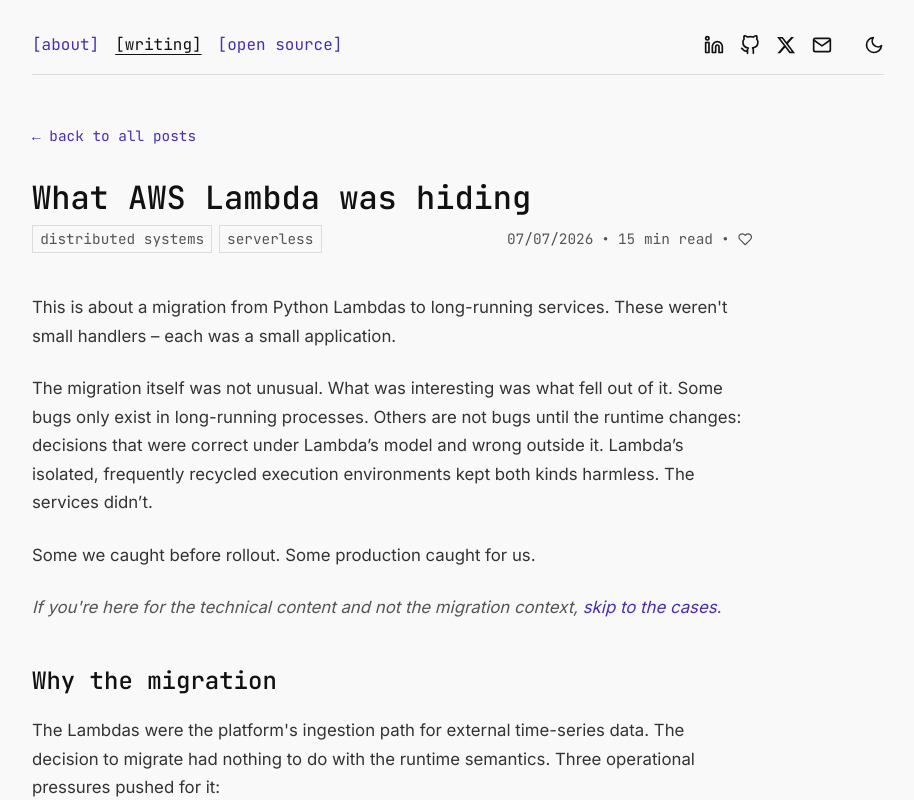
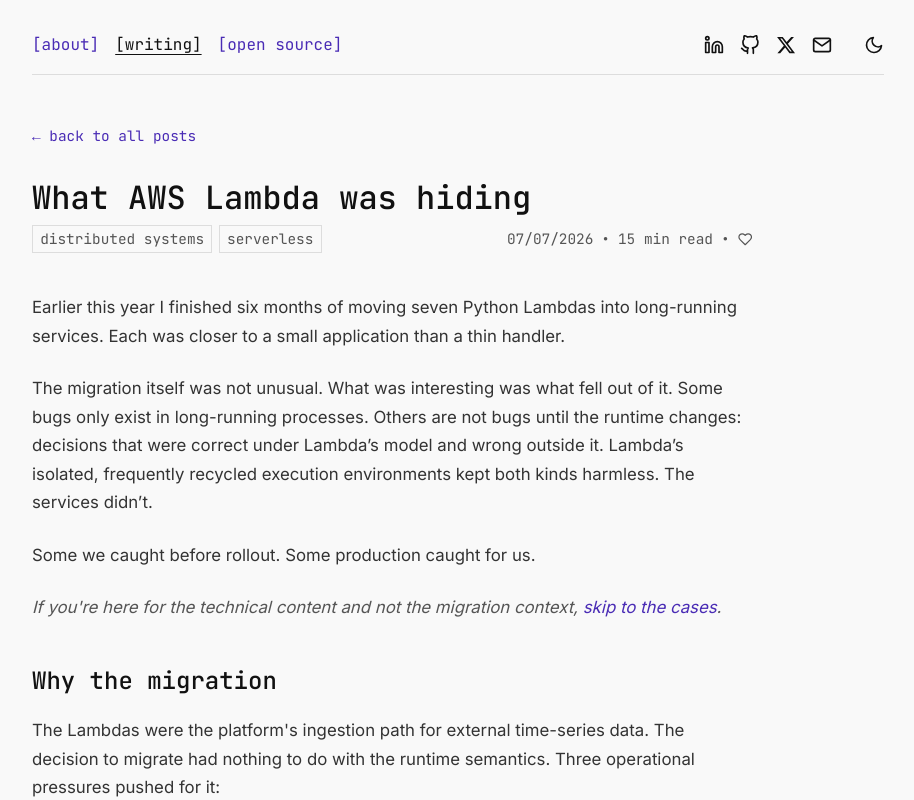
Before and after one commit to denyszhak/denyszhak.com, a React (Vite) app: page /writing/what-aws-lambda-was-hiding in a window 1280 px wide. Shown: the top 800 px of the page, without its empty margins (182-1096 px from the left). Built offline with nearby package versions, Linux system fonts and the light colour scheme; no server answers.

Commit message:
change lambda intro

```diff
--- a/src/pages/posts/WhatLambdaWasHiding.jsx
+++ b/src/pages/posts/WhatLambdaWasHiding.jsx
@@ -43,7 +43,7 @@
         </header>
 
         <p>
-          This is about a migration from Python Lambdas to long-running services. These weren't small handlers – each was a small application.
+          Earlier this year I finished six months of moving seven Python Lambdas into long-running services. Each was closer to a small application than a thin handler.
         </p>
         <p>
           The migration itself was not unusual. What was interesting was what fell out of it. Some bugs only exist in long-running processes. Others are not bugs until the runtime changes: decisions that were correct under Lambda’s model and wrong outside it. Lambda’s isolated, frequently recycled execution environments kept both kinds harmless. The services didn’t.
```
